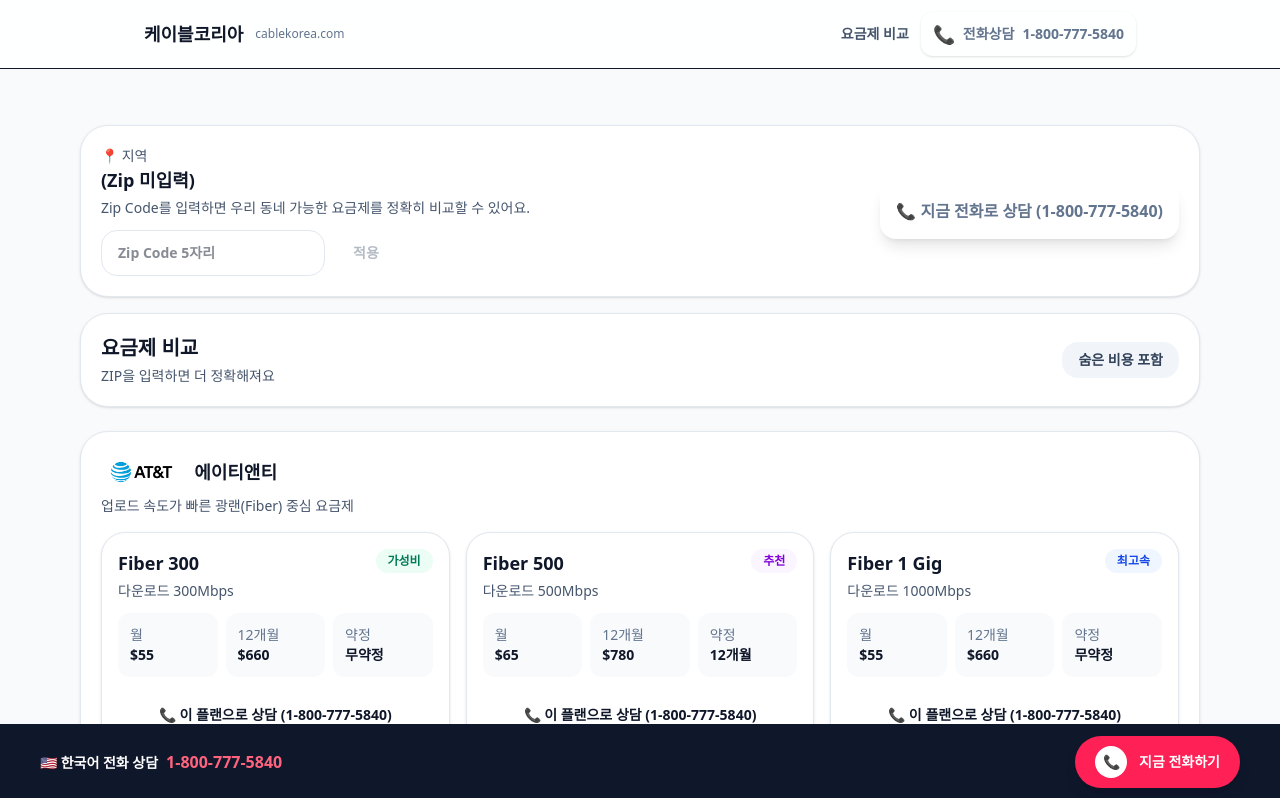
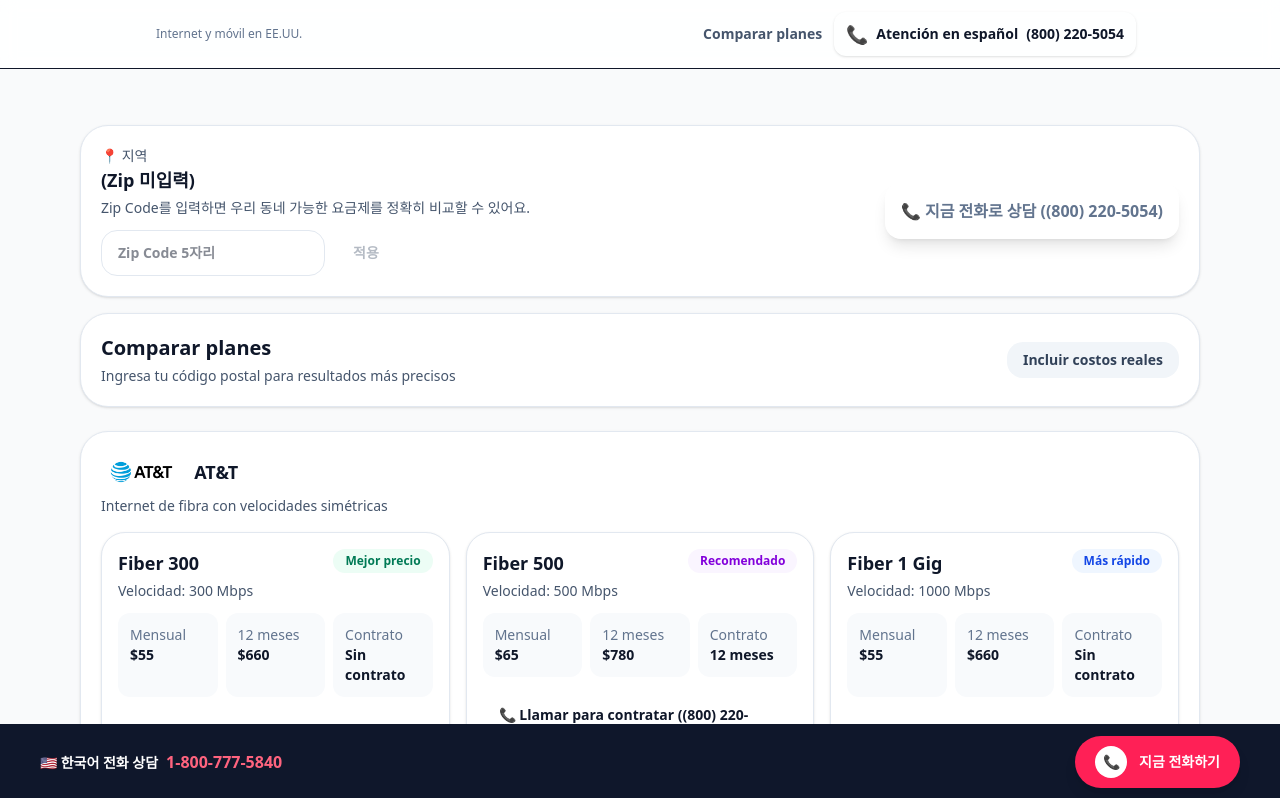
Before and after one commit to mscominc-code/conectahomes, a Next.js app: page /compare in a window 1280 px wide. Shown: the top 798 px of the page. Built offline with nearby package versions, Linux system fonts and the light colour scheme.

Commit message:
deploy: spanish seo + branding update

```diff
--- a/app/compare/CompareClient.tsx
+++ b/app/compare/CompareClient.tsx
@@ -2,7 +2,6 @@
 
 import { useMemo, useState } from "react";
 import { useSearchParams } from "next/navigation";
-import Image from "next/image"; // ✅ 이 줄 추가
 import CompareLocationBanner from "@/components/CompareLocationBanner";
 import { carriers, plans, type Plan } from "@/lib/plans";
 import { calc12moTotal } from "@/lib/recommend";
@@ -10,53 +9,49 @@
 import { gaEvent } from "@/lib/ga";
 
 /* =========================
-   유틸
+   Utilidades
 ========================= */
 
 function money12(plan: Plan, includeHidden: boolean) {
   return includeHidden ? calc12moTotal(plan) : plan.promoPrice * 12;
 }
+
 function fmtPrice(n: number) {
   return n % 1 === 0 ? n.toFixed(0) : n.toFixed(2);
 }
 
 function getPlanRoles(list: Plan[], includeHidden: boolean) {
-  if (list.length === 0) return {};
+  if (!list.length) return {};
 
-  const bySpeed = [...list].sort(
-    (a, b) => a.downloadMbps - b.downloadMbps
-  );
-
+  const bySpeed = [...list].sort((a, b) => a.downloadMbps - b.downloadMbps);
   const byCost = [...list].sort(
     (a, b) => money12(a, includeHidden) - money12(b, includeHidden)
   );
 
   return {
-    cheapId: byCost[0].id, // 가성비
-    fastId: bySpeed[bySpeed.length - 1].id, // 최고속
-    recommendId: bySpeed[Math.floor(bySpeed.length / 2)].id, // 추천
+    cheapId: byCost[0].id,                          // Mejor precio
+    fastId: bySpeed[bySpeed.length - 1].id,         // Más rápido
+    recommendId: bySpeed[Math.floor(bySpeed.length / 2)].id, // Recomendado
   };
 }
 
-function PlanBadge({ label }: { label: "가성비" | "최고속" | "추천" }) {
+function PlanBadge({ label }: { label: "Mejor precio" | "Más rápido" | "Recomendado" }) {
   const style =
-    label === "가성비"
+    label === "Mejor precio"
       ? "bg-emerald-50 text-emerald-700"
-      : label === "최고속"
+      : label === "Más rápido"
       ? "bg-blue-50 text-blue-700"
       : "bg-purple-50 text-purple-700";
 
   return (
-    <span
-      className={`inline-flex rounded-full px-3 py-1 text-xs font-extrabold ${style}`}
-    >
+    <span className={`inline-flex rounded-full px-3 py-1 text-xs font-extrabold ${style}`}>
       {label}
     </span>
   );
 }
 
 /* =========================
-   메인 컴포넌트
+   Componente principal
 ========================= */
 
 export default function CompareClient() {
@@ -65,12 +60,11 @@
 
   const [includeHidden, setIncludeHidden] = useState(false);
 
-  // 통신사별로 묶기
   const grouped = useMemo(() => {
     return carriers.map((carrier) => {
       const list = plans
         .filter((p) => p.carrierId === carrier.id)
-        .sort((a, b) => a.downloadMbps - b.downloadMbps); // 속도 낮 → 높
+        .sort((a, b) => a.downloadMbps - b.downloadMbps);
 
       return {
         carrier,
@@ -82,20 +76,20 @@
 
   return (
     <main className="mx-auto max-w-6xl px-4 py-6">
-      {/* ZIP 배너 */}
+      {/* Banner ZIP */}
       <CompareLocationBanner />
 
-      {/* 옵션 */}
+      {/* Opciones */}
       <section className="mt-4 rounded-[28px] border border-slate-200 bg-white p-5 shadow-sm">
         <div className="flex items-center justify-between">
           <div>
             <h1 className="text-xl font-extrabold text-ckNavy">
-              요금제 비교
+              Comparar planes
             </h1>
             <p className="mt-1 text-sm text-slate-600">
               {zip
-                ? `ZIP ${zip} 기준 추천 요금제`
-                : "ZIP을 입력하면 더 정확해져요"}
+                ? `Planes disponibles según el código postal ${zip}`
+                : "Ingresa tu código postal para resultados más precisos"}
             </p>
           </div>
 
@@ -108,38 +102,37 @@
                 : "bg-slate-100 text-slate-700 hover:bg-slate-200")
             }
           >
-            {includeHidden ? "✅ 숨은 비용 포함" : "숨은 비용 포함"}
+            {includeHidden ? "✅ Costos reales incluidos" : "Incluir costos reales"}
           </button>
         </div>
       </section>
 
-      {/* ===== 통신사별 플랜 ===== */}
+      {/* ===== Planes por proveedor ===== */}
       <section className="mt-6 space-y-6">
         {grouped.map(({ carrier, list, roles }) => (
           <div
             key={carrier.id}
-             className={`rounded-[28px] border border-slate-200 bg-white p-5 shadow-sm`}
+            className="rounded-[28px] border border-slate-200 bg-white p-5 shadow-sm"
           >
+            {/* Encabezado proveedor */}
             <div className="flex items-center gap-3">
-  <Image
+              <img
                 src={`/logos/${carrier.id}.png`}
                 alt={carrier.name}
-    width={120}
-    height={48}
                 className="h-10 w-auto object-contain"
-    priority
               />
-
               <span className="text-lg font-extrabold text-ckNavy">
-    {carrier.nameKo}
+                {carrier.name}
               </span>
             </div>
 
+            {/* Mensaje de venta */}
             <p className="mt-1 text-sm text-slate-600">
-             {carrier.id === "att" && "업로드 속도가 빠른 광랜(Fiber) 중심 요금제"}
-             {carrier.id === "spectrum" && "미국 전역 가용성이 높은 케이블 인터넷"}
-              {carrier.id === "frontier" && "가성비 좋은 파이버 요금제"}
+              {carrier.id === "att" && "Internet de fibra con velocidades simétricas"}
+              {carrier.id === "spectrum" && "Cobertura amplia en todo Estados Unidos"}
+              {carrier.id === "frontier" && "Planes de fibra con excelente precio"}
             </p>
+
             <div className="mt-4 grid gap-4 md:grid-cols-3">
               {list.map((p) => {
                 const total12 = money12(p, includeHidden);
@@ -149,46 +142,40 @@
                     key={p.id}
                     className="rounded-[24px] border border-slate-200 bg-white p-4 shadow-sm"
                   >
-                    {/* 제목 + 뱃지 */}
+                    {/* Título + badge */}
                     <div className="flex items-start justify-between gap-2">
                       <div className="text-lg font-extrabold text-ckNavy">
                         {p.name}
                       </div>
 
-                      {p.id === roles.cheapId && (
-                        <PlanBadge label="가성비" />
-                      )}
-                      {p.id === roles.fastId && (
-                        <PlanBadge label="최고속" />
-                      )}
-                      {p.id === roles.recommendId && (
-                        <PlanBadge label="추천" />
-                      )}
+                      {p.id === roles.cheapId && <PlanBadge label="Mejor precio" />}
+                      {p.id === roles.fastId && <PlanBadge label="Más rápido" />}
+                      {p.id === roles.recommendId && <PlanBadge label="Recomendado" />}
                     </div>
 
                     <p className="mt-1 text-sm text-slate-600">
-                      다운로드 {p.downloadMbps}Mbps
+                      Velocidad: {p.downloadMbps} Mbps
                     </p>
 
                     <div className="mt-3 grid grid-cols-3 gap-2 text-sm">
                       <div className="rounded-xl bg-slate-50 p-3">
-                        <div className="text-slate-500">월</div>
+                        <div className="text-slate-500">Mensual</div>
                         <div className="font-extrabold">
                           ${fmtPrice(p.promoPrice)}
                         </div>
                       </div>
                       <div className="rounded-xl bg-slate-50 p-3">
-                        <div className="text-slate-500">12개월</div>
+                        <div className="text-slate-500">12 meses</div>
                         <div className="font-extrabold">
                           ${total12.toFixed(0)}
                         </div>
                       </div>
                       <div className="rounded-xl bg-slate-50 p-3">
-                        <div className="text-slate-500">약정</div>
+                        <div className="text-slate-500">Contrato</div>
                         <div className="font-extrabold">
                           {p.contractMonths === 0
-                            ? "무약정"
-                            : `${p.contractMonths}개월`}
+                            ? "Sin contrato"
+                            : `${p.contractMonths} meses`}
                         </div>
                       </div>
                     </div>
@@ -201,11 +188,12 @@
                           carrier: carrier.name,
                           plan_id: p.id,
                           zip,
+                          site: "conectahomes",
                         })
                       }
                       className="mt-4 inline-flex w-full items-center justify-center rounded-2xl bg-ckOrange px-4 py-3 text-sm font-extrabold text-ckNavy"
                     >
-                      📞 이 플랜으로 상담 ({SUPPORT_PHONE_DISPLAY})
+                      📞 Llamar para contratar ({SUPPORT_PHONE_DISPLAY})
                     </a>
                   </div>
                 );
--- a/app/page.tsx
+++ b/app/page.tsx
@@ -3,8 +3,6 @@
 import { useState } from "react";
 import { useRouter } from "next/navigation";
 import { gaEvent } from "@/lib/ga";
-
-
 
 export default function HomePage() {
   const router = useRouter();
@@ -12,25 +10,23 @@
   const zipOk = /^\d{5}$/.test(zip);
   const [locLoading, setLocLoading] = useState(false);
 
-
   return (
     <main className="min-h-screen bg-slate-50">
       {/* ===== Hero Section ===== */}
       <section className="mx-auto max-w-6xl px-4 pt-14 pb-10">
         <div className="rounded-[32px] bg-white p-8 shadow-sm md:p-12">
           <h1 className="text-3xl font-extrabold leading-tight text-ckNavy md:text-4xl">
-            미국 인터넷·모바일,
+            Internet y móvil en Estados Unidos,
             <br />
             <span className="text-ckOrange">
-              한국어로 쉽게 비교
+              fácil y en español
             </span>
-            하고 바로 가입
           </h1>
 
           <p className="mt-4 max-w-2xl text-base text-slate-600 md:text-lg">
-            Zip Code만 입력하면 우리 동네에서 가능한
-            인터넷·모바일 요금제를 한눈에 비교하고,
-            한국어 상담으로 바로 가입할 수 있어요.
+            Ingresa tu código postal y compara los mejores planes de
+            internet y móvil disponibles en tu área.
+            Atención 100% en español.
           </p>
 
           {/* ZIP Input Card */}
@@ -41,7 +37,7 @@
                 onChange={(e) => setZip(e.target.value.trim())}
                 inputMode="numeric"
                 maxLength={5}
-    placeholder="Zip Code 5자리를 입력하세요"
+                placeholder="Código postal (5 dígitos)"
                 className="
                   flex-1
                   rounded-2xl
@@ -67,6 +63,7 @@
                     setLocLoading(true);
                     localStorage.setItem("ck_zip", zip);
                     window.dispatchEvent(new Event("ck_zip_updated"));
+                    gaEvent("zip_submit", { zip, site: "conectahomes" });
                     router.push(`/compare?zip=${zip}`);
                   } finally {
                     setLocLoading(false);
@@ -74,7 +71,7 @@
                 }}
                 className="
                   shrink-0
-      min-w-[140px]
+                  min-w-[160px]
                   rounded-2xl
                   bg-slate-900
                   px-6
@@ -88,13 +85,12 @@
                   disabled:opacity-40
                 "
               >
-    {locLoading ? "조회중..." : "TOP3 보기"}
+                {locLoading ? "Buscando..." : "Ver TOP 3 planes"}
               </button>
             </div>
 
-
             <p className="mt-3 text-sm text-slate-500">
-              ✔ 숨은 비용까지 고려한 추천 · ✔ 한국어 상담 가능
+              ✔ Incluye costos ocultos · ✔ Atención en español
             </p>
           </div>
         </div>
@@ -105,16 +101,16 @@
         <div className="grid gap-4 md:grid-cols-3">
           {[
             {
-              title: "숨은 비용까지 계산",
-              desc: "프로모션 이후 요금, 장비비, 설치비까지 모두 고려해 추천해요.",
+              title: "Costos reales",
+              desc: "Consideramos promociones, cargos por equipo e instalación.",
             },
             {
-              title: "유학생·가족·게이머 맞춤",
-              desc: "사용 목적에 따라 가장 유리한 요금제를 자동으로 골라드려요.",
+              title: "Planes según tu necesidad",
+              desc: "Estudiantes, familias y gamers reciben la mejor opción.",
             },
             {
-              title: "한국어 상담 & 가입",
-              desc: "복잡한 계약 조건, 한국어로 설명 듣고 바로 가입하세요.",
+              title: "Asesoría en español",
+              desc: "Te explicamos todo y contratamos contigo en una llamada.",
             },
           ].map((v, i) => (
             <div
@@ -131,9 +127,6 @@
           ))}
         </div>
       </section>
-
-      {/* ===== Footer ===== */}
-
     </main>
   );
 }
--- a/components/CompareTop3.tsx
+++ b/components/CompareTop3.tsx
@@ -9,11 +9,14 @@
 
 type Scenario = "student" | "family" | "gamer";
 
+/* =========================
+   Utils
+========================= */
+
 function money12(plan: Plan, includeHidden: boolean) {
   return includeHidden ? calc12moTotal(plan) : plan.promoPrice * 12;
 }
 
-/* ===== 시나리오별 점수 ===== */
 function scorePlan(
   p: Plan,
   plans: Plan[],
@@ -23,16 +26,15 @@
   const speeds = plans.map((x) => x.downloadMbps);
   const costs = plans.map((x) => money12(x, includeHidden));
 
-  const sMin = Math.min(...speeds);
-  const sMax = Math.max(...speeds);
-  const cMin = Math.min(...costs);
-  const cMax = Math.max(...costs);
-
   const norm = (x: number, min: number, max: number) =>
     max === min ? 0.5 : (x - min) / (max - min);
 
-  const s = norm(p.downloadMbps, sMin, sMax);
-  const c = norm(money12(p, includeHidden), cMin, cMax);
+  const s = norm(p.downloadMbps, Math.min(...speeds), Math.max(...speeds));
+  const c = norm(
+    money12(p, includeHidden),
+    Math.min(...costs),
+    Math.max(...costs)
+  );
 
   const w =
     scenario === "student"
@@ -44,7 +46,6 @@
   return (1 - c) * w.cost + s * w.speed;
 }
 
-/* ===== TOP3 선택 ===== */
 function pickTop3(plans: Plan[], includeHidden: boolean, scenario: Scenario) {
   const list = [...plans];
 
@@ -70,21 +71,24 @@
   };
 
   return [
-    { label: "가성비 TOP", plan: pick(byCheap) },
+    { label: "Mejor precio", plan: pick(byCheap) },
     {
       label:
         scenario === "student"
-          ? "유학생 추천"
+          ? "Estudiantes"
           : scenario === "family"
-          ? "가족 추천"
-          : "게이머 추천",
+          ? "Familias"
+          : "Gamers",
       plan: pick(byScenario),
     },
-    { label: "최고속 TOP", plan: pick(byFast) },
+    { label: "Más rápido", plan: pick(byFast) },
   ];
 }
 
-/* ===== 메인 컴포넌트 ===== */
+/* =========================
+   Component
+========================= */
+
 export default function CompareTop3({
   plans,
   includeHidden,
@@ -106,39 +110,60 @@
 
   return (
     <section className="rounded-[28px] border border-slate-200 bg-white p-5 shadow-sm">
-      {/* ===== 헤더 ===== */}
+      {/* Header */}
       <div className="flex flex-col gap-3 md:flex-row md:items-end md:justify-between">
         <div>
           <h2 className="text-lg font-extrabold text-ckNavy">
-            이 지역 추천 TOP3
+            TOP 3 planes recomendados
           </h2>
           <p className="text-sm text-slate-600">
-            {includeHidden ? "숨은 비용 포함(12개월)" : "프로모 기준(12개월)"}
+            {includeHidden
+              ? "Costos ocultos incluidos (12 meses)"
+              : "Precio promocional (12 meses)"}
             {zip && ` · ZIP ${zip}`}
           </p>
         </div>
 
         <div className="flex gap-2">
-          {(["student", "family", "gamer"] as Scenario[]).map((s) => (
           <button
-              key={s}
-              onClick={() => setScenario(s)}
+            onClick={() => setScenario("student")}
             className={
               "rounded-2xl px-4 py-2 text-sm font-extrabold transition " +
-                (scenario === s
+              (scenario === "student"
                 ? "bg-ckNavy text-white"
                 : "bg-slate-100 text-slate-700 hover:bg-slate-200")
             }
           >
-              {s === "student" && "🎓 유학생"}
-              {s === "family" && "👨‍👩‍👧‍👦 가족"}
-              {s === "gamer" && "🎮 게이머"}
+            🎓 Estudiantes
           </button>
-          ))}
+
+          <button
+            onClick={() => setScenario("family")}
+            className={
+              "rounded-2xl px-4 py-2 text-sm font-extrabold transition " +
+              (scenario === "family"
+                ? "bg-ckNavy text-white"
+                : "bg-slate-100 text-slate-700 hover:bg-slate-200")
+            }
+          >
+            👨‍👩‍👧‍👦 Familias
+          </button>
+
+          <button
+            onClick={() => setScenario("gamer")}
+            className={
+              "rounded-2xl px-4 py-2 text-sm font-extrabold transition " +
+              (scenario === "gamer"
+                ? "bg-ckNavy text-white"
+                : "bg-slate-100 text-slate-700 hover:bg-slate-200")
+            }
+          >
+            🎮 Gamers
+          </button>
         </div>
       </div>
 
-      {/* ===== 카드 ===== */}
+      {/* Cards */}
       <div className="mt-4 grid gap-3 md:grid-cols-3">
         {top3.map(({ label, plan }) => {
           const c = carriers.find((x) => x.id === plan.carrierId);
@@ -149,7 +174,7 @@
               key={plan.id}
               className="relative rounded-[26px] border border-slate-200 bg-white p-4 shadow-sm"
             >
-              {/* ✅ 브랜드 컬러 바 */}
+              {/* Brand color bar */}
               {c && (
                 <div
                   className={`absolute left-0 top-0 h-full w-1 rounded-l-2xl ${
@@ -172,19 +197,19 @@
 
                 <div className="mt-2 grid grid-cols-3 gap-2 text-sm">
                   <div className="rounded-xl bg-slate-50 p-3">
-                    <div className="text-slate-600">속도</div>
+                    <div className="text-slate-600">Velocidad</div>
                     <div className="font-extrabold">
-                      {plan.downloadMbps}M
+                      {plan.downloadMbps} Mbps
                     </div>
                   </div>
                   <div className="rounded-xl bg-slate-50 p-3">
-                    <div className="text-slate-600">월</div>
+                    <div className="text-slate-600">Mensual</div>
                     <div className="font-extrabold">
                       ${plan.promoPrice.toFixed(2)}
                     </div>
                   </div>
                   <div className="rounded-xl bg-slate-50 p-3">
-                    <div className="text-slate-600">12개월</div>
+                    <div className="text-slate-600">12 meses</div>
                     <div className="font-extrabold">
                       ${total12.toFixed(0)}
                     </div>
@@ -202,7 +227,7 @@
                   }
                   className="mt-4 inline-flex w-full items-center justify-center rounded-2xl bg-ckOrange px-4 py-3 text-sm font-extrabold text-ckNavy"
                 >
-                  📞 이 플랜으로 상담 ({SUPPORT_PHONE_DISPLAY})
+                  📞 Llamar para este plan ({SUPPORT_PHONE_DISPLAY})
                 </a>
               </div>
             </div>
--- a/components/Header.tsx
+++ b/components/Header.tsx
@@ -1,7 +1,7 @@
 "use client";
 
 import { useEffect, useMemo, useState } from "react";
-import { BRAND_KO, SUPPORT_PHONE_DISPLAY, SUPPORT_PHONE_TEL } from "@/lib/utils";
+import { BRAND_NAME, SUPPORT_PHONE_DISPLAY, SUPPORT_PHONE_TEL } from "@/lib/utils";
 import { gaEvent } from "@/lib/ga";
 
 export default function Header() {
@@ -17,20 +17,30 @@
   };
 
   useEffect(() => {
-    readZip(); // 최초 1회
-    const onUpdate = () => readZip(); // ZipSearch에서 이벤트 오면 갱신
+    readZip();
+    const onUpdate = () => readZip();
     window.addEventListener("ck_zip_updated", onUpdate);
     return () => window.removeEventListener("ck_zip_updated", onUpdate);
   }, []);
 
-  const compareHref = useMemo(() => (savedZip ? `/compare?zip=${savedZip}` : "/compare"), [savedZip]);
+  const compareHref = useMemo(
+    () => (savedZip ? `/compare?zip=${savedZip}` : "/compare"),
+    [savedZip]
+  );
 
   return (
     <div className="sticky top-0 z-40 border-b bg-white/85 backdrop-blur">
       <div className="mx-auto flex max-w-5xl items-center justify-between px-4 py-3">
+        {/* ===== Logo / Brand ===== */}
         <div className="flex items-center gap-3">
-          <div className="text-lg font-extrabold text-ckNavy">{BRAND_KO}</div>
-          <span className="hidden text-xs text-slate-500 md:inline">cablekorea.com</span>
+          <div className="text-lg font-extrabold text-ckNavy">
+            {BRAND_NAME}
+          </div>
+
+          <span className="hidden text-xs text-slate-500 md:inline">
+            Internet y móvil en EE.UU.
+          </span>
+
           {savedZip && (
             <span className="hidden rounded-full bg-slate-100 px-2 py-1 text-xs font-bold text-slate-600 md:inline">
               ZIP {savedZip}
@@ -38,36 +48,36 @@
           )}
         </div>
 
+        {/* ===== Navigation / CTA ===== */}
         <div className="flex items-center gap-3">
-          <a className="text-sm font-semibold text-slate-600 hover:underline" href={compareHref}>
-            요금제 비교
+          <a
+            className="text-sm font-semibold text-slate-600 hover:underline"
+            href={compareHref}
+          >
+            Comparar planes
           </a>
 
           <a
             href={`tel:${SUPPORT_PHONE_TEL}`}
-  onClick={() => gaEvent("call_click", { placement: "header" })}
+            onClick={() =>
+              gaEvent("call_click", { placement: "header", site: "conectahomes" })
+            }
             className="
               inline-flex items-center gap-2
               rounded-xl
               bg-ckOrange
               px-3 py-2
               text-sm font-extrabold
-    text-slate-500
+              text-ckNavy
               shadow-sm
             "
           >
-  {/* 아이콘 */}
             <span className="text-lg">📞</span>
-
-  {/* 텍스트 */}
-  <span className="hidden sm:inline">전화상담</span>
-
-  {/* 번호 */}
+            <span className="hidden sm:inline">Atención en español</span>
             <span className="hidden md:inline font-semibold">
               {SUPPORT_PHONE_DISPLAY}
             </span>
           </a>
-
         </div>
       </div>
     </div>
--- /dev/null
+++ b/lib/i18n/es.ts
@@ -0,0 +1,45 @@
+export const es = {
+  site: {
+    name: "ConectaHomes",
+    title: "ConectaHomes | Internet y Móvil en Español",
+    description:
+      "Compara y contrata internet y móvil en EE.UU. en español. Ingresa tu código postal y encuentra el mejor plan.",
+  },
+
+  hero: {
+    title: "Internet y móvil en EE.UU.",
+    highlight: "Fácil, rápido y en español",
+    subtitle:
+      "Ingresa tu código postal y compara los mejores planes disponibles en tu zona.",
+    zipPlaceholder: "Código postal (5 dígitos)",
+    cta: "Ver TOP 3 planes",
+  },
+
+  compare: {
+    title: "Comparación de planes",
+    subtitle: "Planes recomendados según tu ubicación",
+    includeHidden: "Incluir costos ocultos",
+    speed: "Velocidad",
+    contract: "Contrato",
+    month: "Mes",
+    months12: "12 meses",
+  },
+
+  carrier: {
+    att: "Fibra óptica rápida con excelente estabilidad",
+    spectrum: "Amplia cobertura en todo Estados Unidos",
+    frontier: "Planes de fibra con la mejor relación precio-velocidad",
+  },
+
+  badge: {
+    recommend: "Recomendado",
+    cheap: "Mejor precio",
+    fast: "Más rápido",
+  },
+
+  call: {
+    label: "Atención en español",
+    cta: "Llama ahora",
+    planCta: "Llama para contratar este plan",
+  },
+};
--- a/lib/utils.ts
+++ b/lib/utils.ts
@@ -1,5 +1,5 @@
-export const BRAND_KO = "케이블코리아";
-export const DOMAIN = "cablekorea.com";
+export const BRAND_KO = "ConectaHomes";
+export const DOMAIN = "conectahomes.com";
 
-export const SUPPORT_PHONE_DISPLAY = "1-800-777-5840";
-export const SUPPORT_PHONE_TEL = "+18007775840";
+export const SUPPORT_PHONE_TEL = "18002205054";
+export const SUPPORT_PHONE_DISPLAY = "(800) 220-5054";
```
Also changed, not shown: app/layout.tsx (+26 -4 lines). Lines whose indentation alone changed are shown as unchanged.
